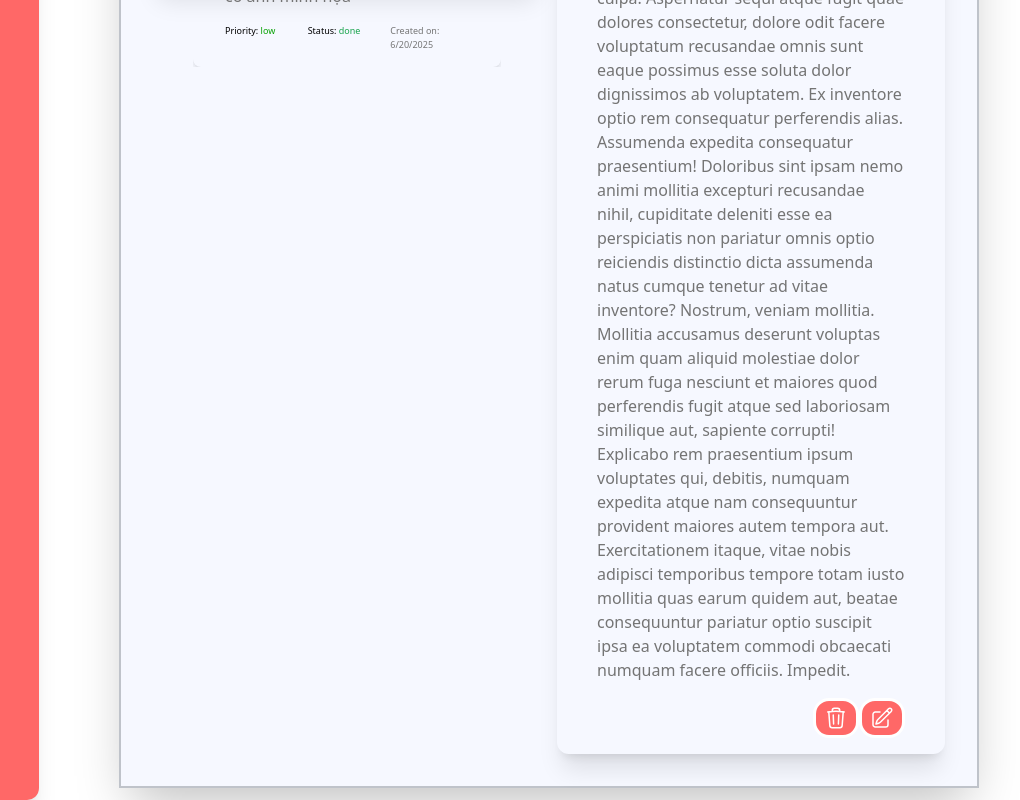
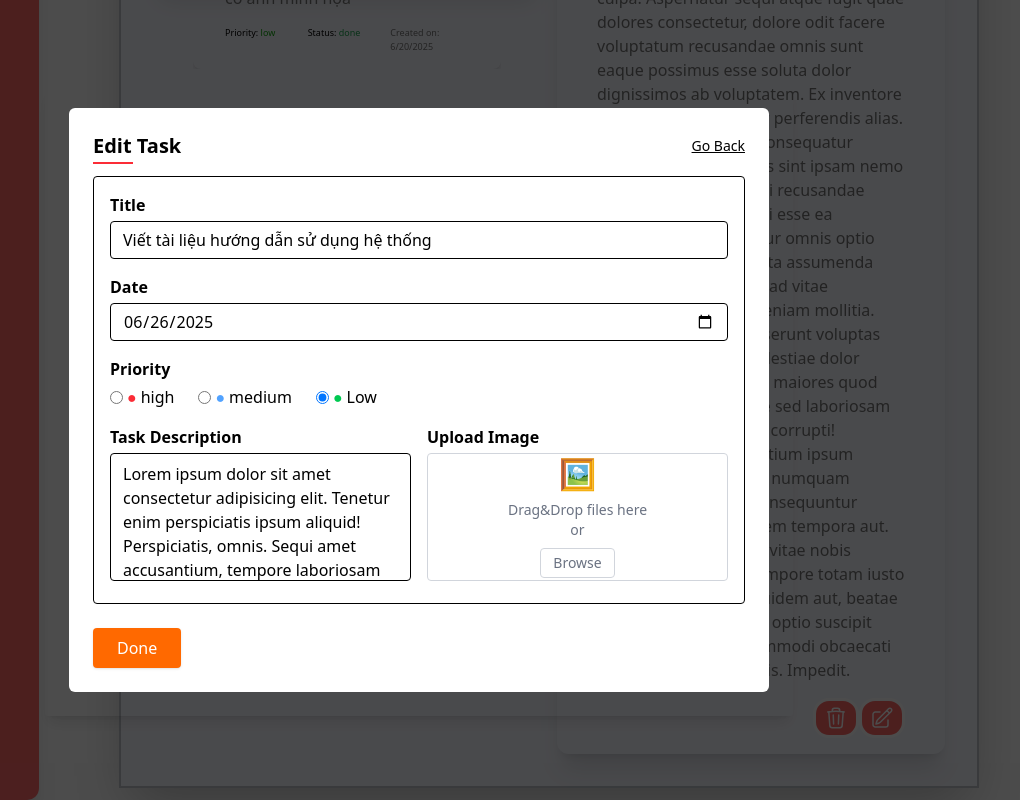
Before and after one commit to ntritin62/to-do-app, a Next.js app: page /my-task/1 in a window 1280 px wide. Both pictures are taken after a click on the button 1103 px from the left and 1502 px from the top of the page. Shown: the part 784-1584 px from the top of the page, without its empty margins (221-1241 px from the left). Built offline with nearby package versions, Linux system fonts and the light colour scheme.

Commit message:
add add/edit task form modal

```diff
--- a/src/app/layout.tsx
+++ b/src/app/layout.tsx
@@ -2,6 +2,7 @@ import type { Metadata } from 'next';
 import './globals.css';
 import Header from '@/components/Header';
 import Sidebar from '@/components/Sidebar';
+import { ModalProvider } from '@/context/ModalContext';
 
 export const metadata: Metadata = {
   title: 'Create Next App',
@@ -16,6 +17,7 @@ export default function RootLayout({
   return (
     <html lang="en">
       <body>
+        <ModalProvider>
           <Header />
           <div className="grid grid-cols-4 gap-20 mt-15 h-[calc(100vh-130px)]">
             <Sidebar />
@@ -23,6 +25,7 @@ export default function RootLayout({
               {children}
             </main>
           </div>
+        </ModalProvider>
       </body>
     </html>
   );
--- a/src/app/my-task/[id]/page.tsx
+++ b/src/app/my-task/[id]/page.tsx
@@ -1,6 +1,7 @@
 import React from 'react';
 import { Task } from '@/type/task';
 import Image from 'next/image';
+import Button from '@/components/Button';
 const task: Task = {
   id: '3',
   title: 'Viết tài liệu hướng dẫn sử dụng hệ thống',
@@ -65,18 +66,19 @@ const TaskDetails = () => {
             xmlns="http://www.w3.org/2000/svg"
             fill="none"
             viewBox="0 0 24 24"
-            stroke-width="1.5"
+            strokeWidth={1.5}
             stroke="currentColor"
             className="size-6"
           >
             <path
-              stroke-linecap="round"
-              stroke-linejoin="round"
+              strokeLinecap="round"
+              strokeLinejoin="round"
               d="m14.74 9-.346 9m-4.788 0L9.26 9m9.968-3.21c.342.052.682.107 1.022.166m-1.022-.165L18.16 19.673a2.25 2.25 0 0 1-2.244 2.077H8.084a2.25 2.25 0 0 1-2.244-2.077L4.772 5.79m14.456 0a48.108 48.108 0 0 0-3.478-.397m-12 .562c.34-.059.68-.114 1.022-.165m0 0a48.11 48.11 0 0 1 3.478-.397m7.5 0v-.916c0-1.18-.91-2.164-2.09-2.201a51.964 51.964 0 0 0-3.32 0c-1.18.037-2.09 1.022-2.09 2.201v.916m7.5 0a48.667 48.667 0 0 0-7.5 0"
             />
           </svg>
         </button>
-        <button className="btn btn-soft bg-primary text-white p-2 rounded-2xl">
+        <Button task={task}>
+          <div className="btn btn-soft bg-primary text-white p-2 rounded-2xl">
             <svg
               xmlns="http://www.w3.org/2000/svg"
               fill="none"
@@ -91,7 +93,8 @@ const TaskDetails = () => {
                 d="m16.862 4.487 1.687-1.688a1.875 1.875 0 1 1 2.652 2.652L10.582 16.07a4.5 4.5 0 0 1-1.897 1.13L6 18l.8-2.685a4.5 4.5 0 0 1 1.13-1.897l8.932-8.931Zm0 0L19.5 7.125M18 14v4.75A2.25 2.25 0 0 1 15.75 21H5.25A2.25 2.25 0 0 1 3 18.75V8.25A2.25 2.25 0 0 1 5.25 6H10"
               />
             </svg>
-        </button>
+          </div>
+        </Button>
       </div>
     </>
   );
--- /dev/null
+++ b/src/components/Button.tsx
@@ -0,0 +1,27 @@
+'use client';
+import React from 'react';
+import { useModal } from '@/context/ModalContext';
+import TaskFormModal from './TaskFormModal';
+import { Task } from '@/type/task';
+
+const Button = ({
+  children,
+  task,
+}: {
+  children: React.ReactNode;
+  task?: Task;
+}) => {
+  const { openModal } = useModal();
+  return (
+    <button
+      className="btn-soft"
+      onClick={() => {
+        openModal(<TaskFormModal task={task} />);
+      }}
+    >
+      {children}
+    </button>
+  );
+};
+
+export default Button;
--- a/src/components/Dropdown.tsx
+++ b/src/components/Dropdown.tsx
@@ -1,6 +1,11 @@
+'use client';
 import React from 'react';
+import { Task } from '@/type/task';
+import { useModal } from '@/context/ModalContext';
+import TaskFormModal from './TaskFormModal';
 
-const Dropdown = () => {
+const Dropdown = ({ task }: { task: Task }) => {
+  const { openModal } = useModal();
   return (
     <>
       <details className="dropdown dropdown-end dropdown-bottom">
@@ -20,10 +25,14 @@ const Dropdown = () => {
             />
           </svg>
         </summary>
-        <ul className="menu dropdown-content bg-white rounded-box z-1 max-w-auto p-1 rounded-xl shadow-sm">
-          <li>
+        <ul className="menu dropdown-content bg-white rounded-box !z-10 max-w-auto p-1 rounded-xl shadow-sm">
+          <button
+            onClick={() => {
+              openModal(<TaskFormModal task={task} />);
+            }}
+          >
             <a>Edit</a>
-          </li>
+          </button>
           <li>
             <a>Delete</a>
           </li>
--- a/src/components/TaskCard.tsx
+++ b/src/components/TaskCard.tsx
@@ -2,6 +2,7 @@ import React from 'react';
 import { Task } from '@/type/task';
 import Image from 'next/image';
 import Dropdown from './Dropdown';
+import Link from 'next/link';
 
 type TaskCardProps = {
   task: Task;
@@ -38,7 +39,9 @@ const TaskCard = ({ task }: TaskCardProps) => {
       {circle}
       <div className="grid grid-cols-12">
         <div className="col-span-7">
-          <h2 className="font-bold">{title}</h2>
+          <Link href={`/my-task/${task.id}`}>
+            <h2 className="font-bold">{title}</h2>
+          </Link>
           <p className="line-clamp-3 text-text-secondary">{description}</p>
         </div>
         <div className="col-span-5 rounded-2xl overflow-hidden w-[88px] h-[88px] relative justify-self-end">
@@ -59,7 +62,7 @@ const TaskCard = ({ task }: TaskCardProps) => {
         </p>
       </div>
       <div className="absolute right-0 top-2 text-text-secondary">
-        <Dropdown />
+        <Dropdown task={task} />
       </div>
     </section>
   );
--- /dev/null
+++ b/src/components/TaskFormModal.tsx
@@ -0,0 +1,152 @@
+'use client';
+import { useEffect, useState } from 'react';
+import { useModal } from '@/context/ModalContext';
+import { Task } from '@/type/task';
+
+type TaskFormModalProps = {
+  task?: Task;
+};
+
+export default function TaskFormModal({ task }: TaskFormModalProps) {
+  const { closeModal } = useModal();
+  const [title, setTitle] = useState('');
+  const [date, setDate] = useState('');
+  const [priority, setPriority] = useState('');
+  const [description, setDescription] = useState('');
+
+  useEffect(() => {
+    if (task) {
+      setTitle(task.title || '');
+      const formattedDate = task.dueDate
+        ? task.dueDate.toISOString().split('T')[0]
+        : '';
+
+      setDate(formattedDate);
+      setPriority(task.priority || '');
+      setDescription(task.description || '');
+    }
+  }, [task]);
+
+  const formTitle = task ? 'Edit Task' : 'Add New Task';
+
+  return (
+    <div className="bg-white w-[700px] rounded-md p-6">
+      {/* Header */}
+      <div className="flex justify-between items-center mb-4">
+        <h2 className="text-xl font-semibold relative">
+          {formTitle}
+          <div className="absolute bottom-[-4px] left-0 w-10 h-[2px] bg-red-500" />
+        </h2>
+        <button onClick={closeModal} className="text-sm font-medium underline">
+          Go Back
+        </button>
+      </div>
+
+      {/* Form */}
+      <form className="border p-4 rounded space-y-4">
+        {/* Title */}
+        <div>
+          <label className="block mb-1 font-semibold">Title</label>
+          <input
+            type="text"
+            value={title}
+            onChange={(e) => setTitle(e.target.value)}
+            className="w-full border rounded px-3 py-1.5 outline-none"
+          />
+        </div>
+
+        {/* Date */}
+        <div>
+          <label className="block mb-1 font-semibold">Date</label>
+          <input
+            type="date"
+            value={date}
+            onChange={(e) => setDate(e.target.value)}
+            className="w-full border rounded px-3 py-1.5 outline-none"
+          />
+        </div>
+
+        {/* Priority */}
+        <div>
+          <label className="block mb-1 font-semibold">Priority</label>
+          <div className="flex items-center gap-6">
+            <label className="flex items-center gap-1">
+              <input
+                type="radio"
+                name="priority"
+                value="high"
+                checked={priority === 'high'}
+                onChange={() => setPriority('high')}
+              />
+              <span className="text-red-500">●</span> high
+            </label>
+
+            <label className="flex items-center gap-1">
+              <input
+                type="radio"
+                name="priority"
+                value="medium"
+                checked={priority === 'medium'}
+                onChange={() => setPriority('medium')}
+              />
+              <span className="text-blue-400">●</span> medium
+            </label>
+
+            <label className="flex items-center gap-1">
+              <input
+                type="radio"
+                name="priority"
+                value="low"
+                checked={priority === 'low'}
+                onChange={() => setPriority('low')}
+              />
+              <span className="text-green-500">●</span> Low
+            </label>
+          </div>
+        </div>
+
+        {/* Task Description & Upload */}
+        <div className="grid grid-cols-2 gap-4">
+          <div>
+            <label className="block mb-1 font-semibold">Task Description</label>
+            <textarea
+              className="w-full h-32 border rounded px-3 py-2 resize-none outline-none"
+              placeholder="Start writing here…..."
+              value={description}
+              onChange={(e) => setDescription(e.target.value)}
+            />
+          </div>
+
+          <div>
+            <label className="block mb-1 font-semibold">Upload Image</label>
+            <div className="border border-gray-300 rounded p-4 flex flex-col items-center justify-center h-32 text-center text-sm text-gray-500">
+              <div className="mb-2 text-3xl">🖼️</div>
+              <div>
+                Drag&Drop files here
+                <br />
+                or
+              </div>
+              <button className="mt-2 px-3 py-1 border border-gray-300 rounded">
+                Browse
+              </button>
+            </div>
+          </div>
+        </div>
+      </form>
+
+      {/* Submit Button */}
+      <div className="mt-6">
+        <button
+          className="bg-orange-500 text-white px-6 py-2 rounded shadow hover:bg-orange-600"
+          onClick={(e) => {
+            e.preventDefault();
+            console.log({ title, date, priority, description });
+            closeModal();
+          }}
+        >
+          Done
+        </button>
+      </div>
+    </div>
+  );
+}
--- /dev/null
+++ b/src/context/ModalContext.tsx
@@ -0,0 +1,44 @@
+'use client';
+
+import { createContext, useState, useContext, ReactNode } from 'react';
+
+type ModalContextType = {
+  openModal: (content: ReactNode) => void;
+  closeModal: () => void;
+};
+
+const ModalContext = createContext<ModalContextType | undefined>(undefined);
+
+export const useModal = () => {
+  const context = useContext(ModalContext);
+  if (!context) throw new Error('useModal must be used within ModalProvider');
+  return context;
+};
+
+export const ModalProvider = ({ children }: { children: ReactNode }) => {
+  const [modalContent, setModalContent] = useState<ReactNode | null>(null);
+
+  const openModal = (content: ReactNode) => setModalContent(content);
+  const closeModal = () => setModalContent(null);
+
+  return (
+    <ModalContext.Provider value={{ openModal, closeModal }}>
+      {children}
+      {modalContent && (
+        <>
+          <div
+            className="fixed inset-0 bg-black/70 z-50 flex items-center justify-center"
+            onClick={closeModal}
+          >
+            <div
+              className=" p-6 rounded shadow-lg"
+              onClick={(e) => e.stopPropagation()}
+            >
+              {modalContent}
+            </div>
+          </div>
+        </>
+      )}
+    </ModalContext.Provider>
+  );
+};
```
Also changed, not shown: src/app/my-task/layout.tsx (+22 -0 lines), src/app/page.tsx (+22 -0 lines). Lines whose indentation alone changed are shown as unchanged.
